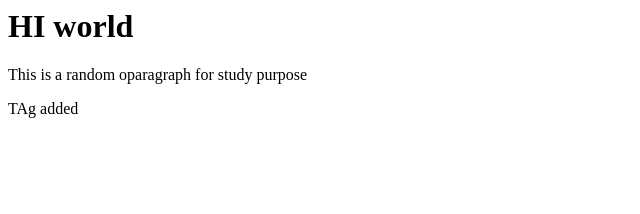
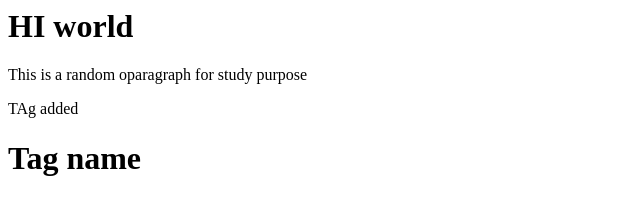
Before and after one commit to xixy0/splitmate, a plain HTML site: page index.html in a window 1280 px wide. Shown: the whole page, without its empty margins (0-640 px from the left). Drawn offline with Linux system fonts and the light colour scheme.

Commit message:
modified:   index.html

```diff
--- a/index.html
+++ b/index.html
@@ -1,3 +1,4 @@
 <h1> HI world</h1>
 <p>This is a random oparagraph for study purpose</p>
 <p>TAg added</p>
+<h1> Tag name</h1>
```
